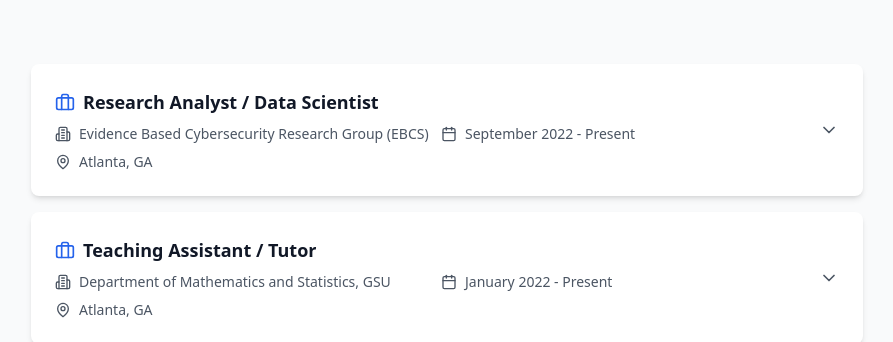
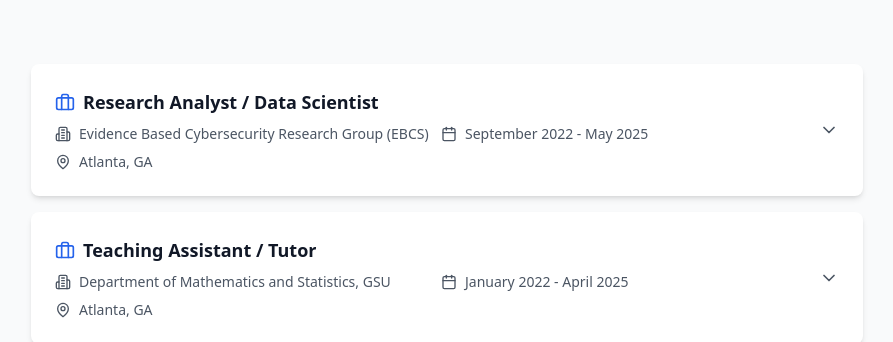
Before and after one commit to manishkolla/manishkolla, a React (Vite) app: page / in a window 1280 px wide. Shown: the part 3000-3342 px from the top of the page, without its empty margins (193-1086 px from the left). Built offline with nearby package versions, Linux system fonts and the light colour scheme.

Commit message:
Update ExperienceSection.jsx

```diff
--- a/src/components/ExperienceSection.jsx
+++ b/src/components/ExperienceSection.jsx
@@ -38,7 +38,7 @@ const ExperienceSection = () => {
       title: "Research Analyst / Data Scientist",
       company: "Evidence Based Cybersecurity Research Group (EBCS)",
       location: "Atlanta, GA",
-      period: "September 2022 - Present",
+      period: "September 2022 - May 2025",
       achievements: [
         "Building web automation frameworks with Selenium and Chrome/Tor drivers, enhancing scraping efficiency by 70% and accuracy to 90%, while extracting data into relational databases and validating results using SQL queries.",
         "Leveraging Machine Learning, Deep Learning, and NLP to analyze data patterns and trained neural networks to predict emerging threats, using virtual machines for malware protection and advanced cloud clusters for better computing abilities.",
@@ -51,7 +51,7 @@ const ExperienceSection = () => {
       title: "Teaching Assistant / Tutor",
       company: "Department of Mathematics and Statistics, GSU",
       location: "Atlanta, GA",
-      period: "January 2022 - Present",
+      period: "January 2022 - April 2025",
       achievements: [
         "Teaching Linear Algebra and Calculus to classes of 15-20 students, clarifying difficult topics and addressing individual math questions.",
         "Collaborating with professors during lectures, proctoring exams, and organizing quizzes in their absence.",
```
